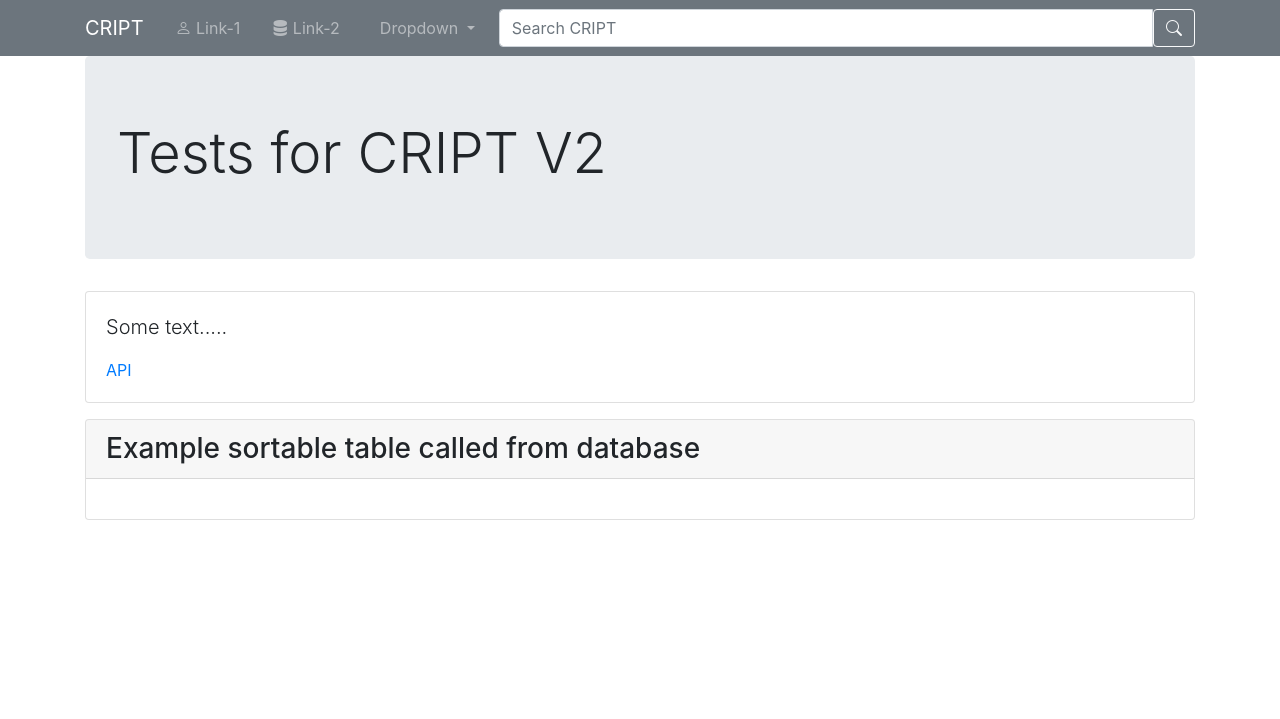
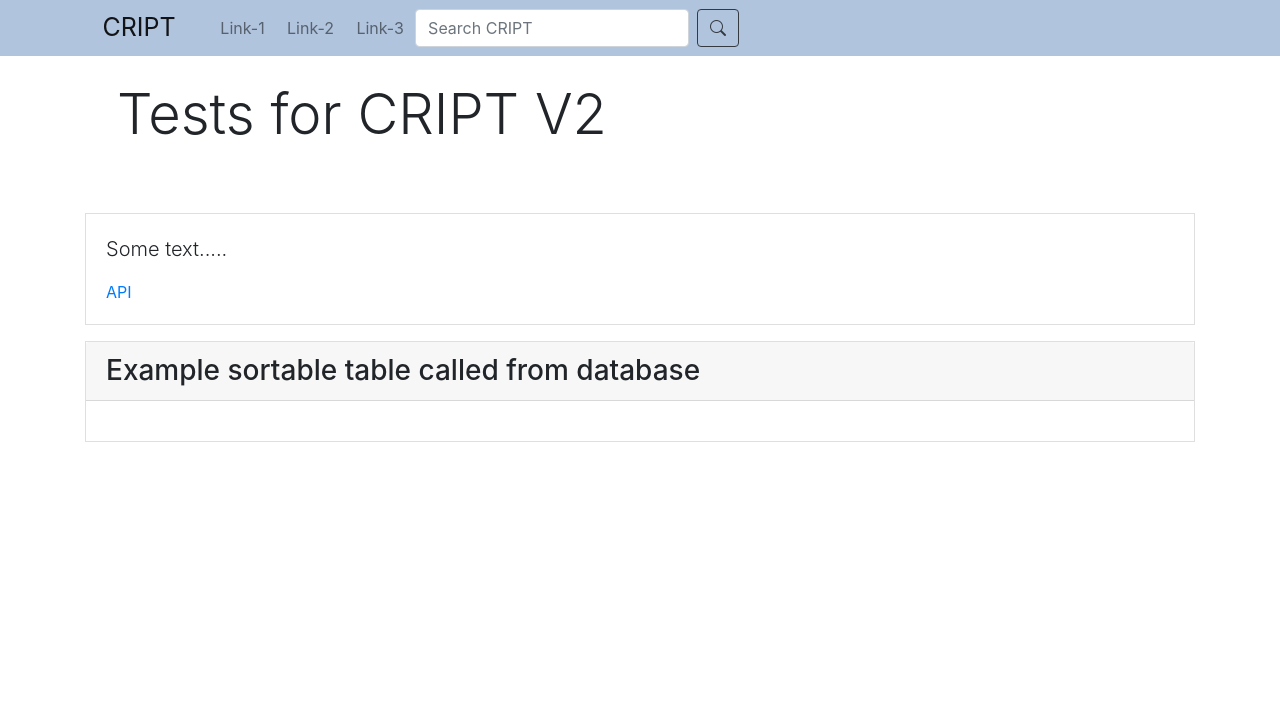
Before and after one commit to C-Accel-CRIPT/LEGACY_cript-app-django, a Django app: page / in a window 1280 px wide. Shown: the top 719 px of the page. Before the commit the page ends 520 px from the top, so only its background shows below. Run offline with Django 3.2, Linux system fonts and the light colour scheme; data that the repository does not hold is empty; some libraries are stand-ins or nearby versions.

Commit message:
added navbar

```diff
--- a/cript/cript/urls.py
+++ b/cript/cript/urls.py
@@ -20,4 +20,5 @@ urlpatterns = [
     path("admin/", admin.site.urls),
     path("", include("search.urls")),
     path("api/", include("api.urls")),
+    path("api-auth/", include("rest_framework.urls")),
 ]
--- a/cript/search/templates/index.html
+++ b/cript/search/templates/index.html
@@ -8,22 +8,22 @@ $(document).ready( function () {
     $('#sortableTable').DataTable();
 } );
 
-
 </script>
-
 
 {% endblock %}
 
 
+
+
 {% block content %}
 
-<div class="jumbotron">
+<div class="jumbotron rounded-0 bg-white">
     <h1 class="display-4"> Tests for CRIPT V2</h1>
 </div>
 
 
 
-<div class="card mb-3">
+<div class="card mb-3 rounded-0">
     <div class="card-body">
         <p class="lead">Some text.....</p>
         <a href="/api">API</a>
@@ -31,7 +31,7 @@ $(document).ready( function () {
 </div>
 
 
-<div class="card">
+<div class="card mb-3 rounded-0">
     <h3 class="card-header">Example sortable table called from database</h3>
 
     <div class="card-body">
@@ -60,6 +60,8 @@ $(document).ready( function () {
     </div>
 </div>
 
+<div style="height:1000px">
+</div>
 
 
 
--- a/cript/search/views.py
+++ b/cript/search/views.py
@@ -7,6 +7,12 @@ def index(request):
     """View function for home page of searh app"""
 
     material_list = [m for m in Material.objects.values()]
+    # change key names to look pretty on frontend
+    material_list = [
+        {k.title().replace("_", " "): v for k, v in m.items()}
+        for m in material_list
+    ]
+
     context = {"matlist": material_list}
 
     return render(request, "index.html", context)
--- a/cript/static/css/styles.css
+++ b/cript/static/css/styles.css
@@ -35,6 +35,8 @@
     .navbar .nav-item .dropdown-menu{ margin-top:0; }
 }
 
+
+
 /* spacing between navbar links
 .navbar-nav .nav-link {
     margin-right: 15px;
--- a/cript/templates/base.html
+++ b/cript/templates/base.html
@@ -8,13 +8,50 @@
     <!-- Add additional static files -->
     {% load static %}
 
-    <link rel="stylesheet" href="{% static 'css/styles.css' %}">
     <link rel="stylesheet" href="{% static 'css/bootstrap.min.css' %}">
     <link rel="stylesheet" href="{% static 'css/bootstrap-icons.css' %}">
     <link rel="stylesheet" href="{% static 'css/datatables_bootstrap.css' %}">
+    <link rel="stylesheet" href="{% static 'css/styles.css' %}">
 
+    {% block styles %}
+      <style>
+        /* navbar menu highlighting on hover */
+        .navbar .navbar-nav .nav-link:hover {
+          color: #000000;
+        }
 
-    {% block styles %}{% endblock %}
+        @media only screen and (min-width: 960px) {
+          .navbar .navbar-nav .nav-link {
+            padding: 1em 0.7em;
+          }
+          .navbar {
+            padding: 0;
+          }
+          .navbar .navbar-brand {
+            padding: 0 0.7em;
+          }
+        }
+        .navbar .navbar-nav .nav-link {
+          position: relative;
+        }
+        .navbar .navbar-nav .nav-link::after {
+          position: absolute;
+          bottom: 0;
+          left: 0;
+          right: 0;
+          margin: auto;
+          background-color: #000000;
+          color: transparent;
+          width: 0%;
+          content: '';
+          height: 3px;
+          transition: all 0.2s;
+        }
+        .navbar .navbar-nav .nav-link:hover::after {
+          width: 100%;
+        }
+      </style>
+    {% endblock %}
 
   </head>
 
@@ -23,9 +60,41 @@
 
 
     <!-- top navigation bar -->
+
+    <nav class="navbar navbar-expand-lg navbar-light sticky-top" style="background-color:lightsteelblue;">
+      <div class="container">
+        <a class="navbar-brand" href="/"  style="font-size:25px;">CRIPT</a>
+        <button class="navbar-toggler" type="button" data-toggle="collapse" data-target="#navbarToggler"
+            aria-controls="navbarToggler" aria-expanded="false" aria-label="Toggle navigation">
+            <span class="navbar-toggler-icon"></span>
+        </button>
+        <div class="collapse navbar-collapse" id="navbarToggler">
+            <ul class="navbar-nav">
+                <li class="nav-item">
+                    <a class="nav-link" href="#">Link-1</a>
+                </li>
+                <li class="nav-item">
+                    <a class="nav-link" href="#">Link-2</a>
+                </li>
+                <li class="nav-item">
+                    <a class="nav-link" href="#">Link-3</a>
+                </li>
+            </ul>
+
+
+            <form class="form-inline flex-grow-3 text-right">
+                  <input class="form-control mr-sm-2" type="search" placeholder="Search CRIPT" aria-label="Search">
+                  <button class="btn btn-outline-dark my-2 my-sm-0" type="submit"><i class="bi bi-search"></i></button>
+            </form>
+
+        </div>
+      </div>
+    </nav>
+
+    <!--
     <nav class="navbar navbar-expand-lg navbar-dark bg-secondary sticky-top">
       <div class="container">
-      <a class="navbar-brand" href="#">CRIPT</a>
+      <a class="navbar-brand" href="/" style="font-size:25px;">CRIPT</a>
       <button class="navbar-toggler" type="button" data-toggle="collapse" data-target="#navbarSupportedContent" aria-controls="navbarSupportedContent" aria-expanded="false" aria-label="Toggle navigation">
         <span class="navbar-toggler-icon"></span>
       </button>
@@ -38,6 +107,9 @@
             </li>
             <li class="nav-item">
               <a class="nav-link px-3" href="#"><i class="bi bi-server"></i> Link-2</a>
+            </li>
+            <li class="nav-item">
+              <a class="nav-link px-3" href="#"><i class="bi bi-play"></i> Link-3</a>
             </li>
             <li class="nav-item dropdown px-3">
               <a class="nav-link dropdown-toggle" href="#" id="navbarDropdown" role="button" data-toggle="dropdown" aria-haspopup="true" aria-expanded="false">
@@ -54,16 +126,15 @@
           </ul>
         </div>
 
-          <div class="collapse navbar-collapse flex-grow-3 text-right" id="myNavbar7">
-
-            <div class="input-group navbar-nav ml-auto">
-
-              <input type="text" class="form-control" placeholder="Search CRIPT" id="navsearch">
-
-              <button class="btn btn-outline-light" type="button"><i class="bi bi-search"></i></button>
+          <div class="collapse navbar-collapse flex-grow-3 text-right">
 
 
-            </div>
+            <input type="text" class="form-control rounded-0" placeholder="Search CRIPT" id="navsearch">
+
+            <button class="btn btn-outline-light rounded-0" type="button" id="navsearchbutton"><i class="bi bi-search"></i></button>
+
+
+
           </div>
 
 
@@ -77,7 +148,7 @@
       </div>
     </nav>
 
-
+    -->
 
     <div class="container">
       {% block content %}<!-- Main page content shows up here -->{% endblock %}
--- /dev/null
+++ b/runtime.txt
@@ -0,0 +1 @@
+python-3.7.6
```
Also changed, not shown: cript/api/models.py (+5 -3 lines), cript/cript/settings.py (+10 -0 lines), cript/requirements.txt (+8 -1 lines), requirements.txt (+10 -1 lines), cript/api/migrations/0002_auto_20210727_0354.py (added), 3 other files.
